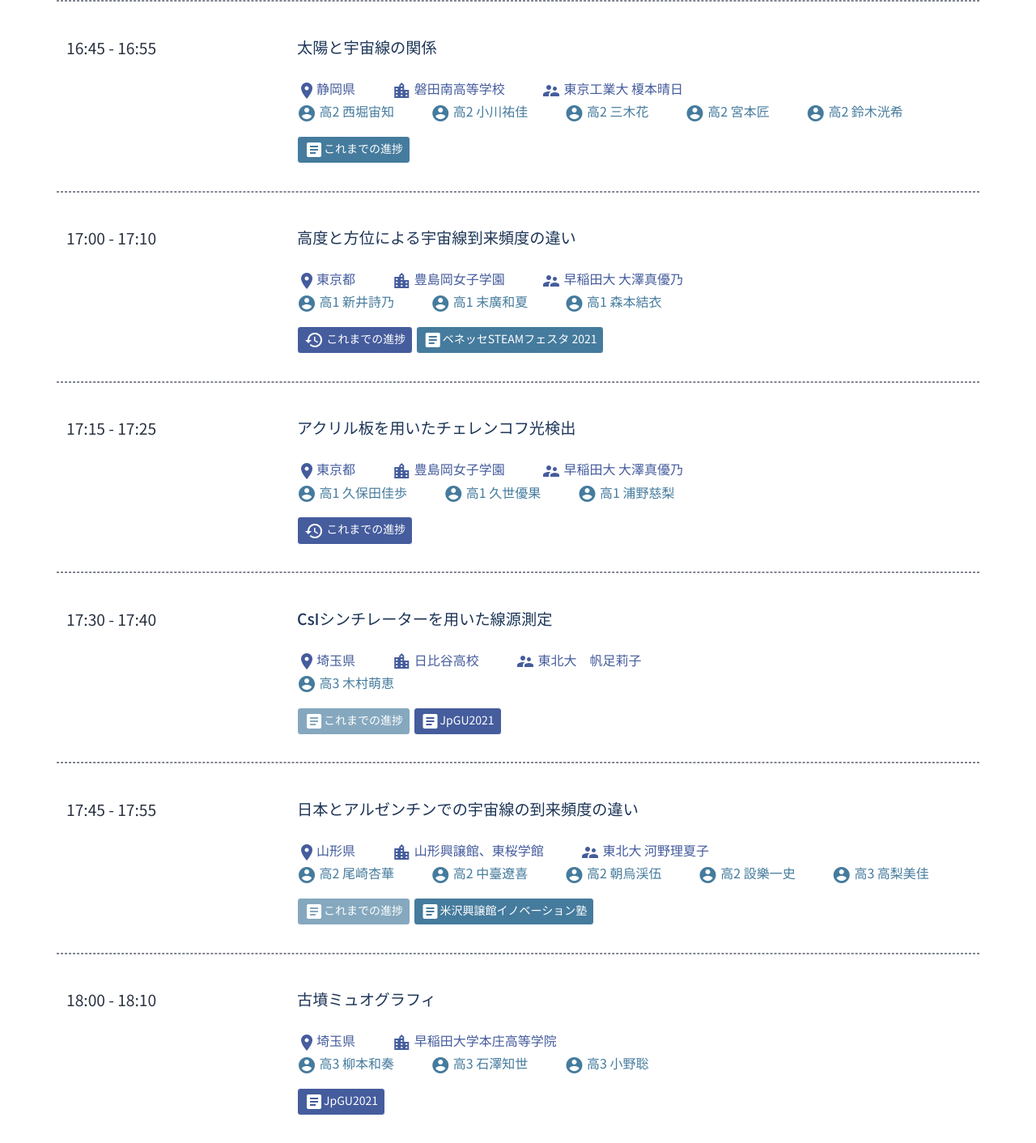
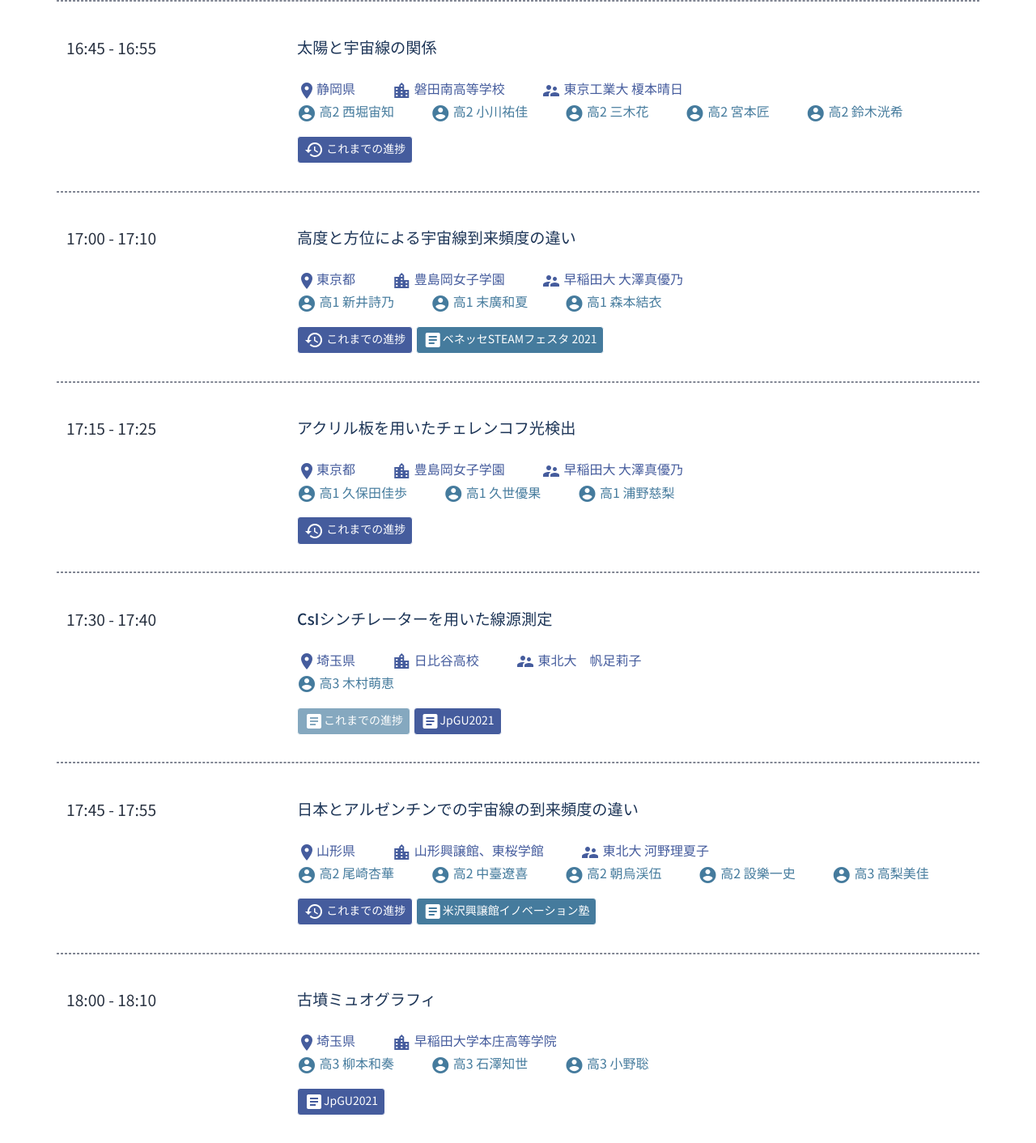
Before and after one commit to accel-kitchen/tanq-website, a PHP site: page /progress-report/2021-1/ in a window 1280 px wide. Shown: the part 2465-3877 px from the top of the page at 81% size. Run offline with PHP 8.4, Linux system fonts and the light colour scheme.

Commit message:
進捗報告会に磐田南・アルゼンチンのNotionリンクを追加

```diff
--- a/progress-report/2021-1/index.php
+++ b/progress-report/2021-1/index.php
@@ -170,8 +170,9 @@ include($webroot."/header.php");
                         <span class="material-icons icon">account_circle</span> <span class="margin">高2 宮本匠</span>
                         <span class="material-icons icon">account_circle</span> <span class="margin">高2 鈴木洸希</span>
                     </p>
-                    <button onclick="location.href='https://www.notion.so/kaduo/15d2e39e9726490683553c3acb48c033'" class="btn text-white btn-sm rounded"><span class="material-icons icon">article</span>これまでの進捗</button>
-                </div>
+                    <button onclick="location.href='https://www.notion.so/kaduo/15d2e39e9726490683553c3acb48c033'" class="btn history text-white btn-sm rounded"><span class="material-icons icon">history
+                    </span> これまでの進捗</button>
+                 </div>
 
             </div>
 
@@ -261,8 +262,8 @@ include($webroot."/header.php");
                         <span class="material-icons icon">account_circle</span> <span class="margin">高3 高梨美佳</span>
                     </p>
 
-                    <button class="btn text-white btn-sm rounded disabled"><span class="material-icons icon">article</span>これまでの進捗</button>
-
+                    <button onclick="location.href='https://www.notion.so/kaduo/78a75b046b0145e4afee3ce5ed285e0a'" class="btn history text-white btn-sm rounded"><span class="material-icons icon">history
+                    </span> これまでの進捗</button>
                     <button onclick="location.href='<?php echo $urlroot ?>/material/takanashi-innovation2021.pdf'" class="btn text-white btn-sm rounded"><span class="material-icons icon">article</span>米沢興譲館イノベーション塾</button>
                 </div>
             </div>
```
